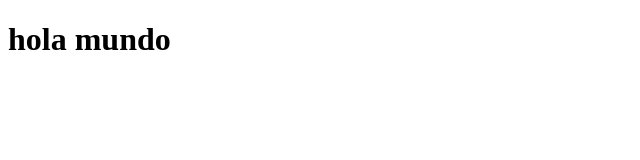
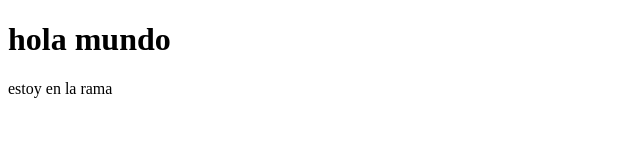
Before and after one commit to jaidernc/mi_repo, a plain HTML site: page index.html in a window 1280 px wide. Shown: the whole page, without its empty margins (0-640 px from the left). Drawn offline with Linux system fonts and the light colour scheme.

Commit message:
rama commit

```diff
--- a/index.html
+++ b/index.html
@@ -8,5 +8,6 @@
 </head>
 <body>
     <h1>hola mundo</h1>
+    <p>estoy en la rama </p>
 </body>
 </html>
```
